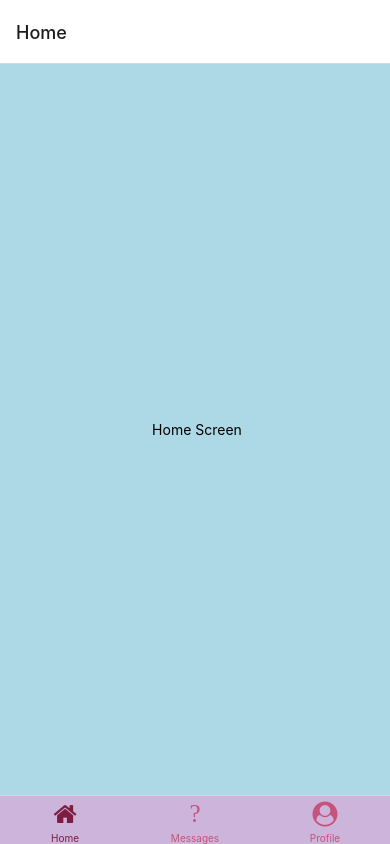
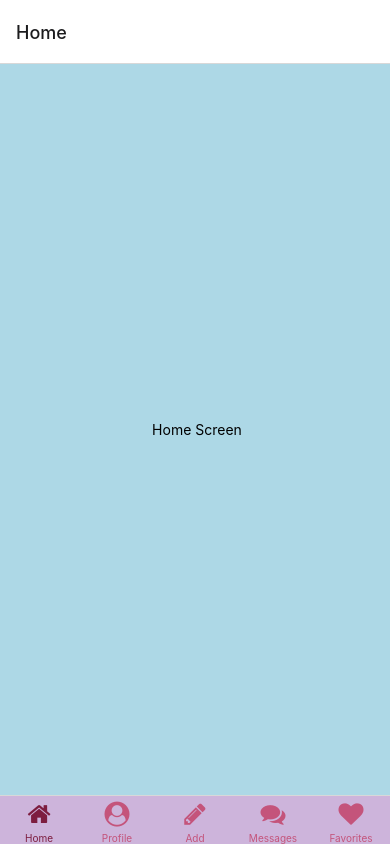
Before and after one commit to Mal0wn/DI4M_mobile, a React Native app: screen / in a window 390 px wide. Built offline with nearby package versions, Linux system fonts and the light colour scheme.

Commit message:
tab bar ok

```diff
--- a/App.js
+++ b/App.js
@@ -4,13 +4,14 @@ import { StyleSheet, Text, View, SafeAreaContext } from 'react-native';
 import { NavigationContainer } from '@react-navigation/native';
 import { createBottomTabNavigator } from '@react-navigation/bottom-tabs';
 import FontAwesome from 'react-native-vector-icons/FontAwesome';
+import Icon from 'react-native-vector-icons/FontAwesome';
 
 
 //import { createNativeStackNavigator} from '@react-navigation/native-stack';
 import  Login  from './screens/LoginScreen';
 import  Home  from './screens/HomeScreen';
 import  Messages  from './screens/MessagesScreen';
-import  FavoritesScreen  from './screens/FavoritesScreen';
+import  Favorites  from './screens/FavoritesScreen';
 import Profile from './screens/ProfileScreen';
 import  AddMissions  from './screens/AddMissionsScreen';
 
@@ -25,9 +26,13 @@ export default function App() {
             if (route.name === 'Home') {
               iconName = 'home'
             } else if (route.name === 'Messages') {
-              iconName = 'message'
+              iconName = "comments"
             } else if (route.name === 'Profile') {
               iconName = 'user-circle'
+            } else if (route.name === 'Add') {
+              iconName = 'pencil'
+            } else if (route.name === 'Favorites') {
+              iconName = 'heart'
             }
 
             return <FontAwesome name={iconName} size={size} color={color} />;
@@ -47,30 +52,20 @@ export default function App() {
 
       >
       <Tab.Screen name="Home" component={Home} />
+      <Tab.Screen name="Profile" component={Profile} />
+      <Tab.Screen name="Add" component={AddMissions} />
       <Tab.Screen name="Messages" component={Messages} />
-      <Tab.Screen name="Profile" component={Profile} />
+      <Tab.Screen name="Favorites" component={Favorites} />
+
       </Tab.Navigator>
     </NavigationContainer>
   );
 }
 
-function ProfileScreen() {
-  return (
-    <ProfileScreen/>
-  );
-}
 
-function HomeScreen() {
-  return (
-    <HomeScreen/>
-  );
-}
+const msgIc = <Icon name="message"/>
 
-function MessagesScreen() {
-  return (
-    <MessagesScreen/>
-  );
-}
+
 
 const styles = StyleSheet.create({
   container: {
```
